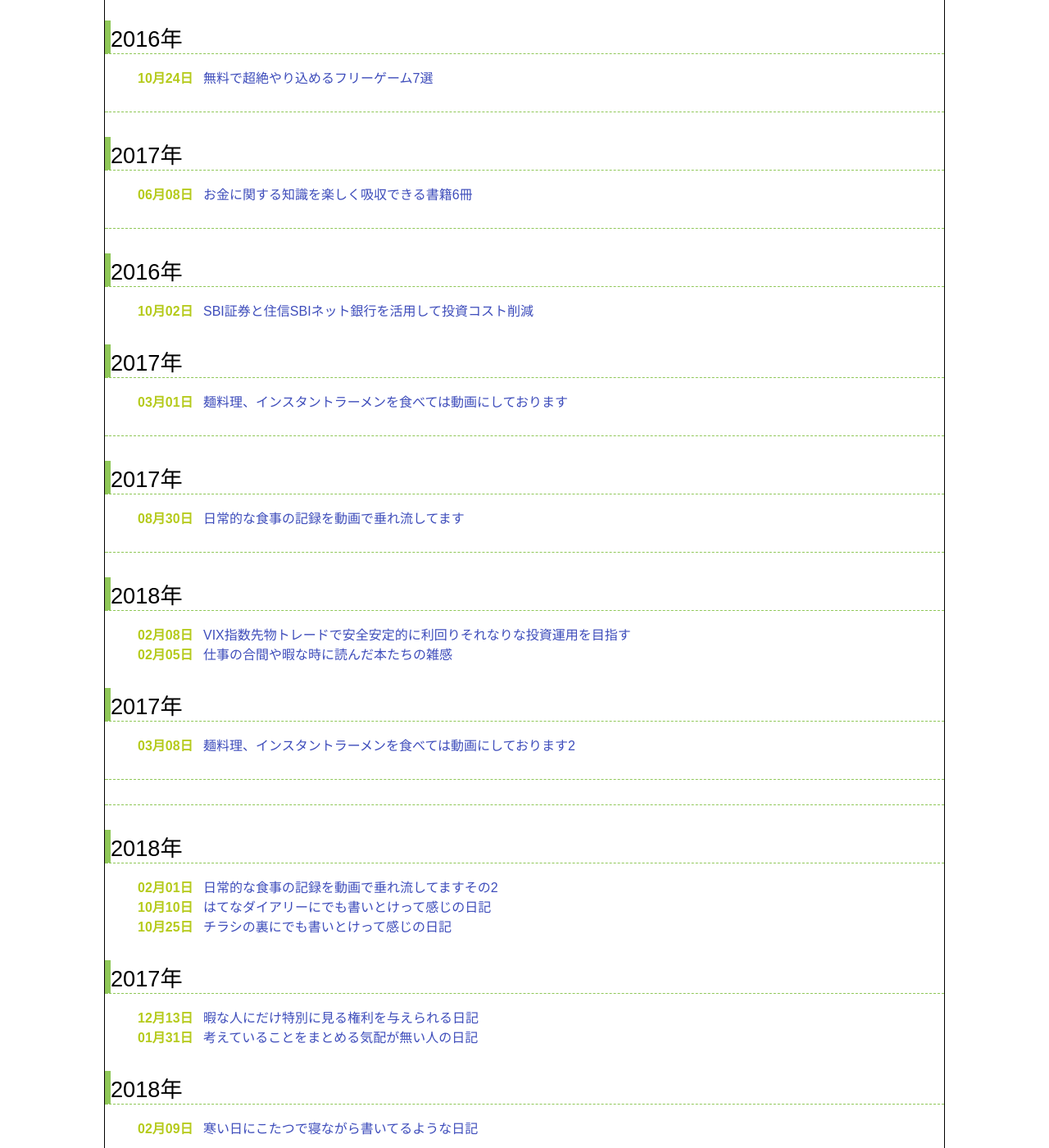
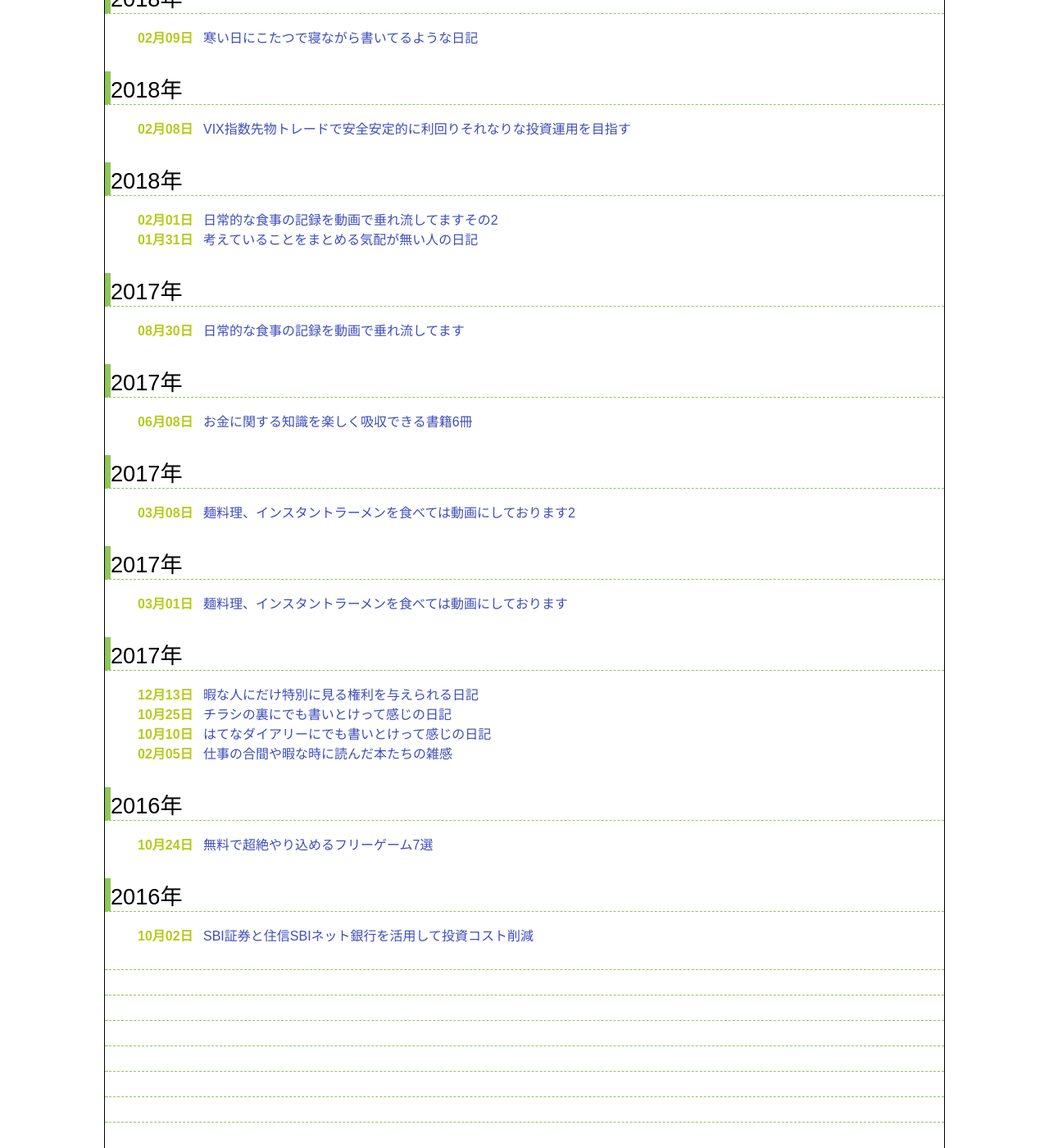
Before and after one commit to photoantenna/photoantenna.github.io, a Jekyll site: the page built from update.html, in a window 1280 px wide and 1400 px high, scrolled down 366 px. Shown: the whole window at 82% size. Built offline with Jekyll 4.4.1, drawn with Linux system fonts in a browser that asks for light colours.

Commit message:
Update update.html

```diff
--- a/update.html
+++ b/update.html
@@ -6,7 +6,7 @@
 
 <div class="archive">
   <div class="timeline" id="timeline">
-    {% assign posts = (site.posts | sort: 'date') %}
+    {% assign posts = (site.posts | sort: 'update') | reverse %}
     {% for post in posts %}
     {% unless post.next %}
 
```
